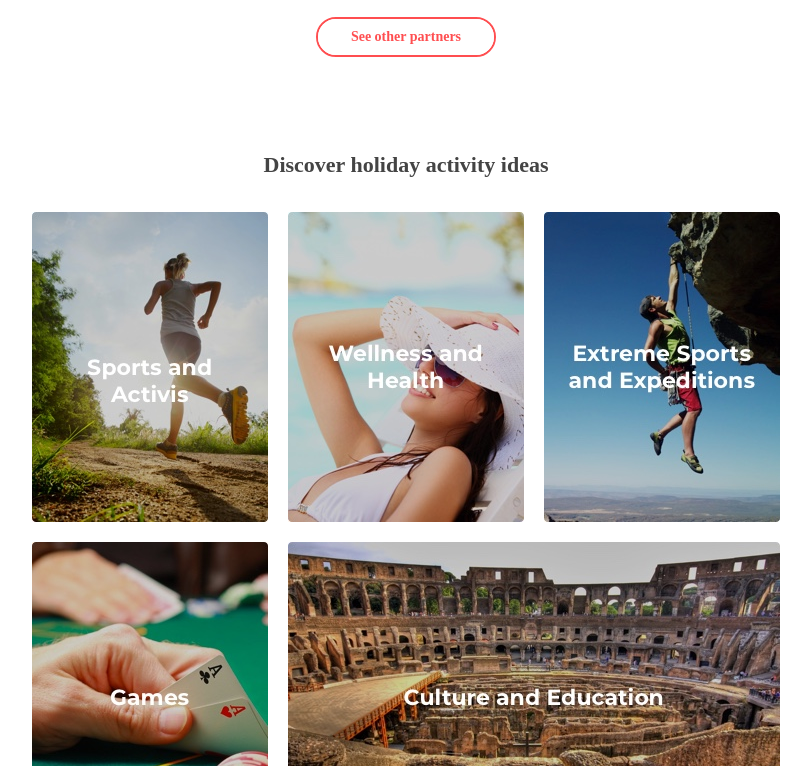
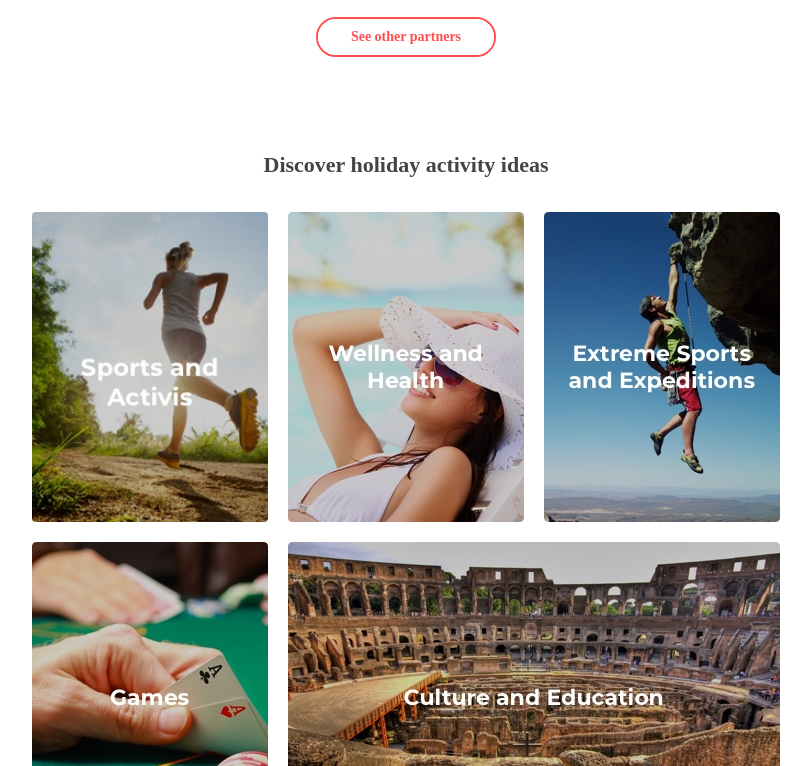
Before and after one commit to PierreDaily/AIA-test-static, a Gatsby site: page / in a window 1280 px wide. In both pictures the pointer is over the picture 384 px from the left and 2312 px from the top of the page. Shown: the part 1946-2712 px from the top of the page, without its empty margins (234-1045 px from the left). Built offline with nearby package versions, Linux system fonts and the light colour scheme; Gatsby itself is replaced by a stand-in of ours; a web font is replaced by a local one.

Commit message:
ADD - ZoomIn animation on Card Category :hover

```diff
--- a/src/ui/molecules/card/category/Category.scss
+++ b/src/ui/molecules/card/category/Category.scss
@@ -6,6 +6,7 @@
   height: 12rem;
   margin-left: 1rem;
   margin-right: 1rem;
+  overflow: hidden;
 
   & img {
     display: block;
@@ -13,6 +14,11 @@
     max-height: 100%;
     width: 100%;
     object-fit: contain;
+    transition: ease 0.5s;
+
+    &:hover {
+      transform: scale(1.1);
+    }
   }
 }
 
```
